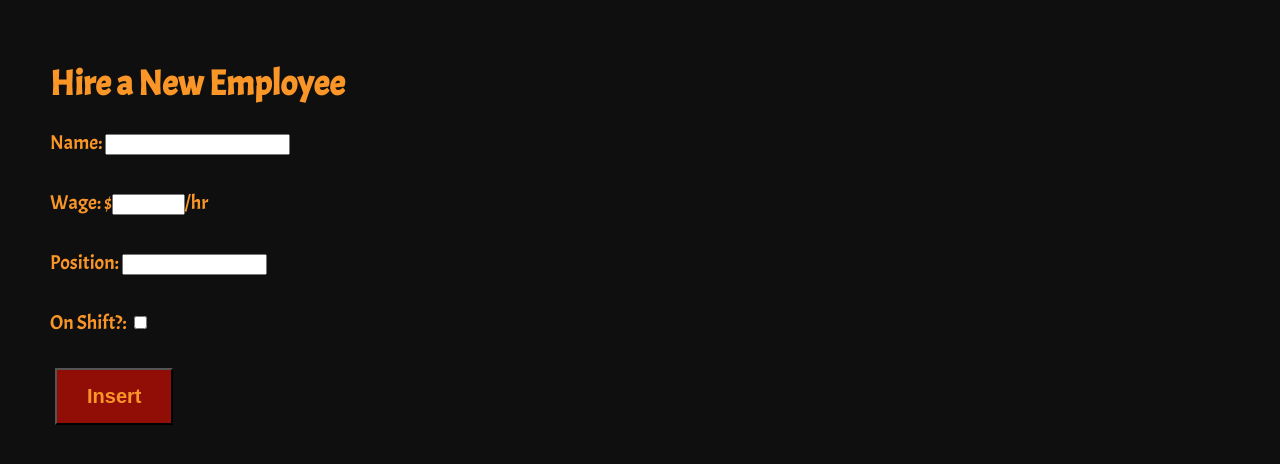
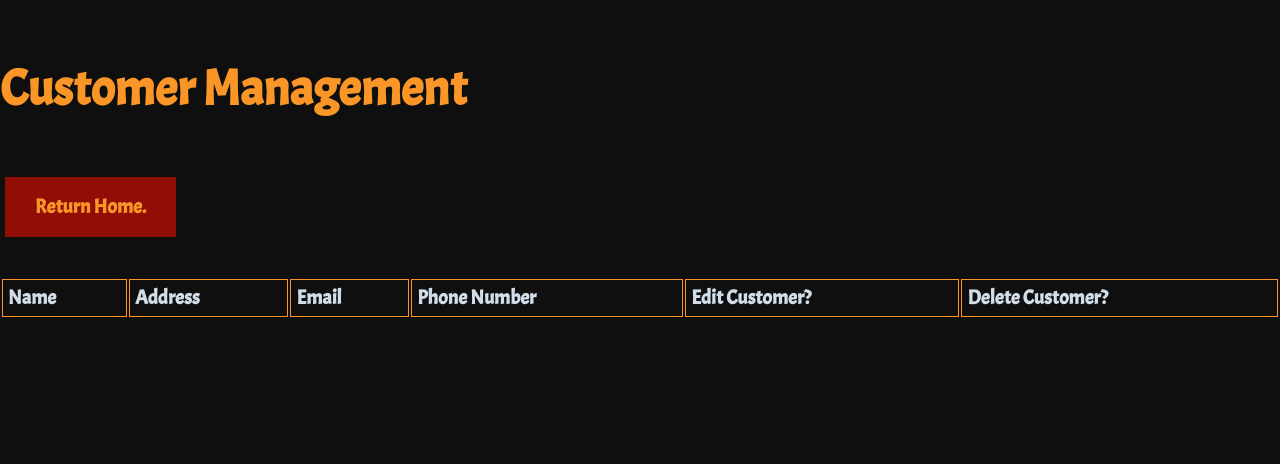
Before and after one commit to Hotrod1220/TydonsPizzeria, a PHP site: page /index.html in a window 1280 px wide. Shown: the part 177-641 px from the top of the page. Run offline with PHP 8.4, Linux system fonts and the light colour scheme; lists and menus that the app fills with data are empty.

Commit message:
Table style changes

```diff
--- a/css/style.css
+++ b/css/style.css
@@ -54,6 +54,20 @@ header {
     background-color: #910E07;
 }
 
+table {
+    width: 100%;
+    text-align: left;
+}
+
+table th, td {
+    border: 1px solid;
+    border-color: #FA9627;
+}
+
+table th {
+    padding: 3px 5px;
+}
+
 /* Typography */
 h1 {
     font-size: 50px;
--- a/index.html
+++ b/index.html
@@ -14,15 +14,22 @@
                 <h1><a href="index.php">Tydon's Pizzeria<a></h1>
             </div>
         </header>
-        <main class="container wrapper">
-            <h2 class="orange-text">Hire a New Employee</h2>
-            <form action="" method=post>
-            Name: <input type=text name="name" size=20><br><br>
-            Wage: $<input type=text name="wage" size=6>/hr<br><br>
-            Position: <input type=text name="position" size=15><br><br>
-            On Shift?: <input type=checkbox name="clockedIn" value=1><br><br>
-            <input type=submit name="submit" value="Insert" class="button">
-        </form>
+        <main class="container">
+            <div class="text-wrapper">
+                <h1>Customer Management</h1>
+            </div>
+            <a href="index.php" class="button">Return Home.</a>
+            <form action='' method='post'>
+            <table class="text-wrapper">
+              <tr>
+                <th>Name</th>
+                <th>Address</th>
+                <th>Email</th>
+                <th>Phone Number</th>
+                <th>Edit Customer?</th>
+                <th>Delete Customer?</th>
+              </tr>
+            </table>
         </main>
     </body>
 </html>
```
Also changed, not shown: manage_customer.php (+11 -3 lines), manage_employee.php (+12 -3 lines), manage_menu.php (+12 -3 lines).
